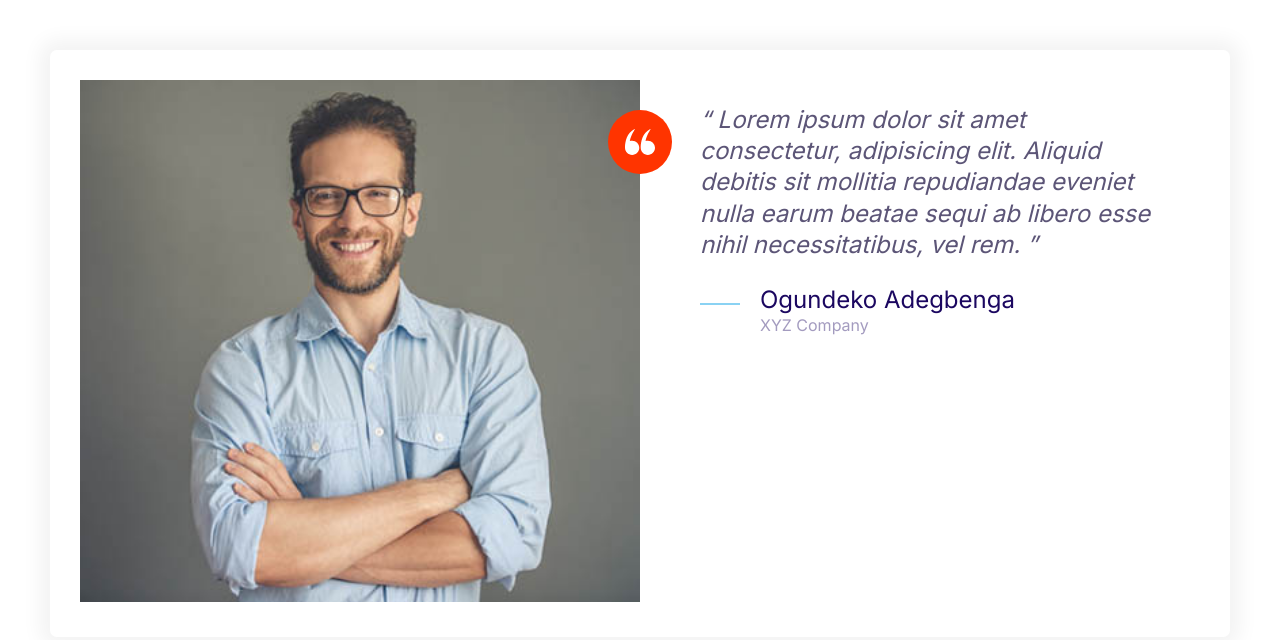
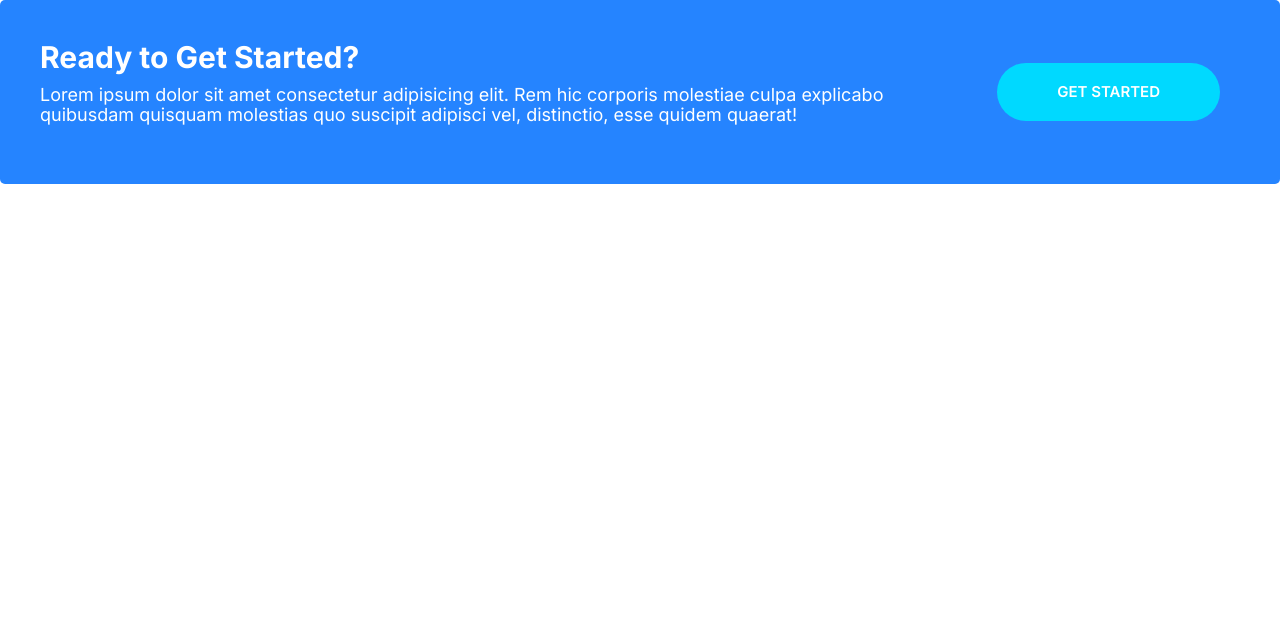
Before and after one commit to coodybag/Demo-project2022, a plain HTML site: page projectOne/HTML/index.html in a window 1280 px wide. Drawn offline with Linux system fonts and the light colour scheme.

Commit message:
Building callout component.

```diff
--- a/projectOne/CSS/styles.css
+++ b/projectOne/CSS/styles.css
@@ -214,6 +214,10 @@ a {
 .btn--outline:hover {
   background: var(--color-headings);
   color: #fff;
+}
+.btn--stretched {
+  padding-left: 6rem;
+  padding-right: 6rem;
 }
 .btn--block {
   width: 100%;
@@ -436,3 +440,35 @@ a {
 }
 
 /*CALLOUT OR CTA*/
+.callout {
+  padding: 4rem;
+  border-radius: 5px;
+}
+.callout--primary {
+  background: var(--color-primary);
+  color: #fff;
+}
+.callout__heading {
+  color: #fff;
+  margin-top: 0;
+  font-size: 3rem;
+}
+.callout .btn {
+  justify-self: center;
+  align-self: center;
+}
+.callout__content {
+  text-align: center;
+}
+@media screen and (min-width: 768px) {
+  .callout .grid--1x2 {
+    grid-template-columns: 1fr auto;
+  }
+  .callout__content {
+    text-align: left;
+  }
+  .callout .btn {
+    justify-self: start;
+    margin: 0 2rem;
+  }
+}
--- a/projectOne/HTML/index.html
+++ b/projectOne/HTML/index.html
@@ -14,40 +14,18 @@
     <link rel="stylesheet" href="../CSS/normalize.css" />
     <link rel="stylesheet" href="../CSS/styles.css" />
   </head>
-  <body class="body-padding">
-    <div class="card testimonial">
+  <body>
+    <div class="callout callout--primary">
       <div class="grid grid--1x2">
-        <div class="testimonial__image">
-          <img
-            src="../images/testimonial.jpg"
-            alt="A happy, smiling customer"
-          />
-          <span class="icon-container icon-container--accent">
-            <svg class="icon icon--white icon--small">
-              <use xlink:href="../images/sprite.svg#quotes"></use>
-            </svg>
-          </span>
+        <div class="callout__content">
+          <h2 class="callout__heading">Ready to Get Started?</h2>
+          <p>
+            Lorem ipsum dolor sit amet consectetur adipisicing elit. Rem hic
+            corporis molestiae culpa explicabo quibusdam quisquam molestias quo
+            suscipit adipisci vel, distinctio, esse quidem quaerat!
+          </p>
         </div>
-        <blockquote class="quote">
-          <p class="quote__text">
-            Lorem ipsum dolor sit amet consectetur, adipisicing elit. Aliquid
-            debitis sit mollitia repudiandae eveniet nulla earum beatae sequi ab
-            libero esse nihil necessitatibus, vel rem.
-          </p>
-          <footer>
-            <div class="media">
-              <div class="media__image">
-                <svg class="icon icon--primary quote__line">
-                  <use xlink:href="../images/sprite.svg#line"></use>
-                </svg>
-              </div>
-              <div class="media__body">
-                <h3 class="media__title quote__author">Ogundeko Adegbenga</h3>
-                <p class="quote__company">XYZ Company</p>
-              </div>
-            </div>
-          </footer>
-        </blockquote>
+        <a href="#" class="btn btn--secondary btn--stretched">Get Started</a>
       </div>
     </div>
   </body>
```
Also changed, not shown: projectOne/components/callout.html (added, +13 -0 lines).
